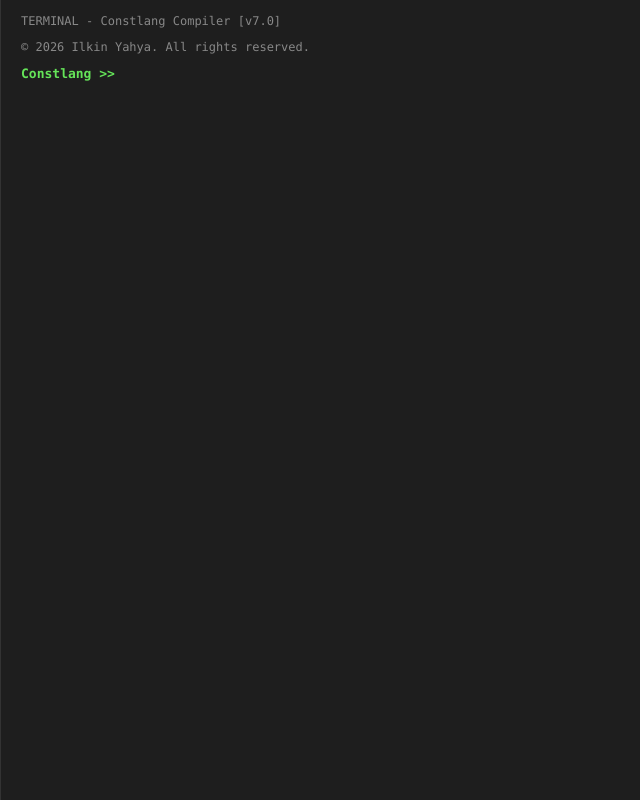
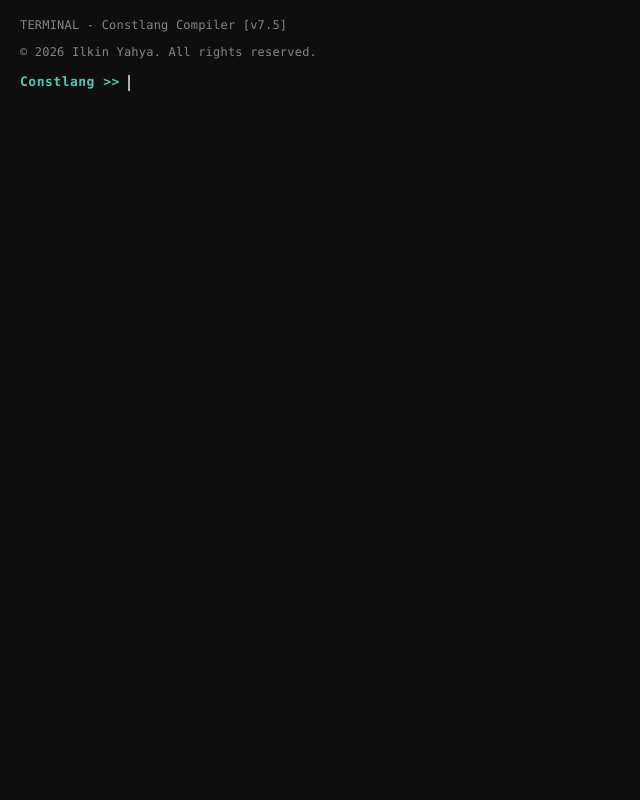
Before and after one commit to experments-studios/constlang, an Electron app: page index.html in a window 900 px wide. Shown: the whole page, without its empty margins (0-640 px from the left). Drawn offline with Linux system fonts and the light colour scheme; no server answers.

Commit message:
update: v7.5

```diff
--- a/compilers/gocompiler.js
+++ b/compilers/gocompiler.js
@@ -260,7 +260,7 @@
         goCode = goCode.replace(/print\.ln\s*\(([\s\S]*?)\);?/g, 'fmt.Println($1);');
         goCode = goCode.replace(/print\.error\s*\(([\s\S]*?)\);?/g, 'fmt.Fprintln(os.Stderr, $1);');
         goCode = goCode.replace(/console\.error\(([\s\S]*?)\);?/g, 'fmt.Fprintln(os.Stderr, $1);');
-        goCode = goCode.replace(/error\.log\s*\(([\s\S]*?)\);?/g, 'log.Println($1);');
+        goCode = goCode.replace(/console\.error\s*\(([\s\S]*?)\);?/g, 'log.Println($1);');
         goCode = goCode.replace(/error\.logf\s*\(([\s\S]*?)\);?/g, 'log.Printf($1);');
         goCode = goCode.replace(/alert\.data\(([\s\S]*?)\);?/g, 'fmt.Println($1);');
         goCode = goCode.replace(/console\.status\s*\(\s*\);?/g, 'printStatus();');
--- a/compilers/shcompiler.js
+++ b/compilers/shcompiler.js
@@ -232,13 +232,13 @@
 
         // PHASE 3: Print işlemleri
         console.log("[PHASE 3] Print operations...");
-        shCode = shCode.replace(/print\s*\(([\s\S]*?)\);?/g, 'echo "$1"');
+        shCode = shCode.replace(/console\.print\s*\(([\s\S]*?)\);?/g, 'echo $1');
         shCode = shCode.replace(/print\.text\s*\(([\s\S]*?)\);?/g, 'echo -n "$1"');
         shCode = shCode.replace(/print\.ln\s*\(([\s\S]*?)\);?/g, 'echo "$1"');
         shCode = shCode.replace(/print\.error\s*\(([\s\S]*?)\);?/g, 'echo "$1" >&2');
         shCode = shCode.replace(/console\.print\(([\s\S]*?)\);?/g, 'echo "$1"');
         shCode = shCode.replace(/console\.error\(([\s\S]*?)\);?/g, 'echo "$1" >&2');
-        shCode = shCode.replace(/error\.log\s*\(([\s\S]*?)\);?/g, 'echo "$1" >> error.log');
+        shCode = shCode.replace(/console\.error\s*\(([\s\S]*?)\);?/g, 'echo "$1" >> error.log');
         shCode = shCode.replace(/alert\.data\(([\s\S]*?)\);?/g, 'echo "$1"');
 
         // PHASE 4: Input işlemleri
@@ -401,7 +401,7 @@
 
         if (extractedShellConfigCache.trim() !== "") {
             console.log("Downloading Config File...");
-            _downloadFile("config.sh", extractedShellConfigCache);
+            _downloadFile("main.sh", extractedShellConfigCache);
         }
     };
 
--- a/index.html
+++ b/index.html
@@ -7,56 +7,186 @@
     <script src="cpm.js"></script>
     <style>
 :root {
-            --bg-color: #1e1e1e;
-            --text-color: #cccccc;
-            --prompt-color: #65e459;
+    --bg-color: #0e0e0e;
+    --text-color: #d4d4d4;
+    --prompt-color: #4ec9b0;
     --input-color: #ffffff;
-            --border-color: #333333;
+    --border-color: #2d2d30;
     --accent-border: #007acc;
-            --cursor-color: #ffffff;
+    --cursor-color: #aeafad;
+    --secondary-text: #858585;
+    --error-color: #f48771;
+    --success-color: #6a9955;
+    --info-color: #569cd6;
+    --warning-color: #dcdcaa;
 }
-        * { box-sizing: border-box; }
-        body, html {
-            margin: 0; padding: 0; width: 100%; height: 100%;
-            background-color: #181818; color: var(--text-color);
-            font-family: 'Cascadia Code', 'Consolas', 'Monaco', monospace;
-            font-size: 13px; overflow: hidden;
+
+* {
+    box-sizing: border-box;
 }
+
+body,
+html {
+    margin: 0;
+    padding: 0;
+    width: 100%;
+    height: 100%;
+    background-color: var(--bg-color);
+    color: var(--text-color);
+    font-family: 'Consolas', 'Monaco', 'Courier New', monospace;
+    font-size: 13px;
+    font-weight: 500;
+    overflow: hidden;
+}
+
 #display {
-            width: 100%; height: 100vh; padding: 12px 20px;
-            overflow-y: auto; background-color: var(--bg-color);
-            display: flex; flex-direction: column; line-height: 1.5;
-            border-left: 1px solid var(--border-color); position: relative;
+    width: 100%;
+    height: 100vh;
+    padding: 16px 20px;
+    overflow-y: auto;
+    background-color: var(--bg-color);
+    display: flex;
+    flex-direction: column;
+    line-height: 1.6;
+    letter-spacing: 0.3px;
 }
-        .line { white-space: pre-wrap; word-wrap: break-word; margin-bottom: 2px; }
-        .system-info { margin-bottom: 8px; color: #888888; font-size: 12px; }
-        .input-line { display: flex; align-items: center; width: 100%; position: relative; }
-        .prompt { color: var(--prompt-color); margin-right: 8px; font-weight: bold; }
-        .input-container { position: relative; flex: 1; display: inline-flex; align-items: center; }
+
+.line {
+    white-space: pre-wrap;
+    word-wrap: break-word;
+    margin-bottom: 1px;
+    color: var(--text-color);
+}
+
+.system-info {
+    margin-bottom: 8px;
+    color: var(--secondary-text);
+    font-size: 12px;
+    font-weight: 400;
+    letter-spacing: 0.2px;
+}
+
+.input-line {
+    display: flex;
+    align-items: center;
+    width: 100%;
+    position: relative;
+    gap: 0;
+    margin-top: 2px;
+}
+
+.prompt {
+    color: var(--prompt-color);
+    font-weight: 600;
+    white-space: nowrap;
+    flex-shrink: 0;
+    margin-right: 8px;
+    letter-spacing: 0.5px;
+}
+
+.input-container {
+    position: relative;
+    flex: 1;
+    display: inline-flex;
+    align-items: center;
+    height: 20px;
+}
+
 #cmd-input {
-            position: absolute; left: 0; top: 0; width: 100%; height: 100%;
-            background: transparent; border: none; color: var(--input-color);
-            font-family: inherit; font-size: inherit; outline: none;
-            caret-color: transparent; z-index: 5;
+    position: absolute;
+    left: 0;
+    top: 0;
+    width: 100%;
+    height: 100%;
+    background: transparent;
+    border: none;
+    color: var(--input-color);
+    font-family: 'Consolas', 'Monaco', 'Courier New', monospace;
+    font-size: 13px;
+    font-weight: 500;
+    outline: none;
+    caret-color: transparent;
+    z-index: 5;
+    padding: 0;
+    letter-spacing: 0.3px;
 }
-        #input-helper { white-space: pre; color: transparent; pointer-events: none; z-index: 1; }
+
+#input-helper {
+    white-space: pre;
+    color: transparent;
+    pointer-events: none;
+    z-index: 1;
+    visibility: hidden;
+    font-size: 13px;
+    font-weight: 500;
+    letter-spacing: 0.3px;
+}
+
 .cursor {
-            display: inline-block; width: 8px; height: 15px;
-            background-color: var(--cursor-color); animation: blink 1s step-end infinite;
-            margin-left: 1px; z-index: 2;
+    display: inline-block;
+    width: 2px;
+    height: 16px;
+    background-color: var(--cursor-color);
+    animation: blink 0.8s step-end infinite;
+    margin-left: 0;
+    z-index: 2;
+    flex-shrink: 0;
 }
-        @keyframes blink { from, to { opacity: 0; } 50% { opacity: 1; } }
-        .lib-call { color: #3b82f6; }
-        .success { color: #22a559; }
-        .error { color: #f85149; }
-        #display::-webkit-scrollbar { width: 10px; }
-        #display::-webkit-scrollbar-thumb { background: #333333; border-radius: 5px; }
+
+@keyframes blink {
+    0%, 100% {
+        opacity: 1;
+    }
+    50% {
+        opacity: 0;
+    }
+}
+
+.lib-call {
+    color: var(--info-color);
+}
+
+.success {
+    color: var(--success-color);
+}
+
+.error {
+    color: var(--error-color);
+}
+
+.warning {
+    color: var(--warning-color);
+}
+
+#display::-webkit-scrollbar {
+    width: 12px;
+}
+
+#display::-webkit-scrollbar-track {
+    background: var(--bg-color);
+}
+
+#display::-webkit-scrollbar-thumb {
+    background: var(--border-color);
+    border-radius: 6px;
+    border: 2px solid var(--bg-color);
+}
+
+#display::-webkit-scrollbar-thumb:hover {
+    background: #464647;
+}
+
+/* Firefox Scrollbar */
+#display {
+    scrollbar-color: #464647 var(--bg-color);
+    scrollbar-width: thin;
+}
     </style>
 </head>
 <body>
 
 <div id="display">
-    <div class="system-info">TERMINAL - Constlang Compiler [v7.0]</div>
+    <div class="system-info">TERMINAL - Constlang Compiler [v7.5]</div>
     <div class="system-info">© 2026 Ilkin Yahya. All rights reserved.</div>
     <div id="history"></div>
     <div class="input-line">
@@ -103,13 +233,9 @@
             await executeCommand(raw);
         }
     });
-
-    // MERKEZİ KOMUT MOTORU
     async function executeCommand(raw) {
         const cmd = raw.trim().toLowerCase();
         if (cmd === "") return;
-
-        // Karar Yapısı
         if (cmd.startsWith("linux")) {
             const subCmd = raw.substring("linux".length).trim();
             printLine(`<span class='lib-call'>Pocket-Forward: Linux ${subCmd}</span>`);
@@ -120,18 +246,38 @@
             printLine(`<span class='lib-call'>Pocket-Forward: Windows ${subCmd}</span>`);
             if(typeof system !== 'undefined') system.run.bat(subCmd);
         }
+           else if (cmd.startsWith(".help")) {
+            printLine("terminal commands:")
+            printLine("cpm new --app/web/go/bat/sh - add project")
+            printLine("cpm install -url/github/script/tool/constlib - install libs")
+            printLine("constlang build --app - build project")
+            printLine("constlang publish - download output file")
+            printLine("windows/macos/linux - run shell code \n exemple: windows echo hello")
+        }
            else if (cmd.startsWith("macos")) {
             const subCmd = raw.substring("macos".length).trim();
             printLine(`<span class='lib-call'>Pocket-Forward: Macos ${subCmd}</span>`);
             if(typeof system !== 'undefined') system.run.command(subCmd);
         }
         else if (cmd.startsWith("cpm install -url:")) {
-            const subCmd = raw.substring("cpm install -url:".length).trim();
+            const subCmd = raw.substring("cpm install -url: ".length).trim();
             if(typeof cpm !== 'undefined') cpm.install(subCmd);
         }
+        else if (cmd.startsWith("cpm install -std:")) {
+            const subCmd = raw.substring("cpm install -std: ".length).trim();
+            if(typeof cpm !== 'undefined') cpm.install("https://raw.githubusercontent.com/experments-studios/constlang/refs/heads/main/tools/" + subCmd);
+        }
          else if (cmd.startsWith("cpm install -github:")) {
-            const subCmd = raw.substring("cpm install -url:".length).trim();
+            const subCmd = raw.substring("cpm install -github: ".length).trim();
             if(typeof cpm !== 'undefined') cpm.install("https://raw.githubusercontent.com/" + subCmd);
+        }
+         else if (cmd.startsWith("cpm install -script:")) {
+            const subCmd = raw.substring("cpm install -script: ".length).trim();
+            if(typeof cpm !== 'undefined') cpm.install("https://script.constlang.pages.dev?script=" + subCmd);
+        }
+         else if (cmd.startsWith("cpm install -constlib:")) {
+            const subCmd = raw.substring("cpm install -constlib: ".length).trim();
+            if(typeof cpm !== 'undefined') cpm.install("https://constlib.constlang.pages.dev?install=" + subCmd);
         }
         else if (cmd.startsWith("cpm install -tool:")) {
             const subCmd = raw.substring("cpm install -tool:".length).trim();
@@ -146,11 +292,16 @@
             if (cmd.includes("--app") && typeof compiler !== 'undefined') compiler.start();
             printLine("<span class='success'>Build completed.</span>");
         }
+         else if (cmd.includes("constlang publish")) {
+            printLine("downloading source files...");
+            compiler.download();
+
+        }
         else if (cmd.startsWith("cpm new --")) {
             const type = cmd.replace("cpm new --", "");
             const s = document.body.appendChild(document.createElement('script'));
             s.src = `compilers/${type}compiler.js`;
-            s.onload = () => { if(typeof compiler !== 'undefined') compiler.add(); };
+            s.onload = () => { if(typeof compiler == "bat" || "sh" || "go" || "web" || "app") compiler.add(); };
         }
         else if (cmd === "constlang version") {
             printLine("version: v7.0");
@@ -160,7 +311,6 @@
             printLine("folder: " + path);
         }
         else {
-            // Tanımsız komutlar direkt sisteme
             if(typeof system !== 'undefined') system.run.bat(raw);
         }
 
```
Also changed, not shown: compilers/batcompiler.js (+4 -10 lines), 2 other files. Lines whose indentation alone changed are shown as unchanged.
